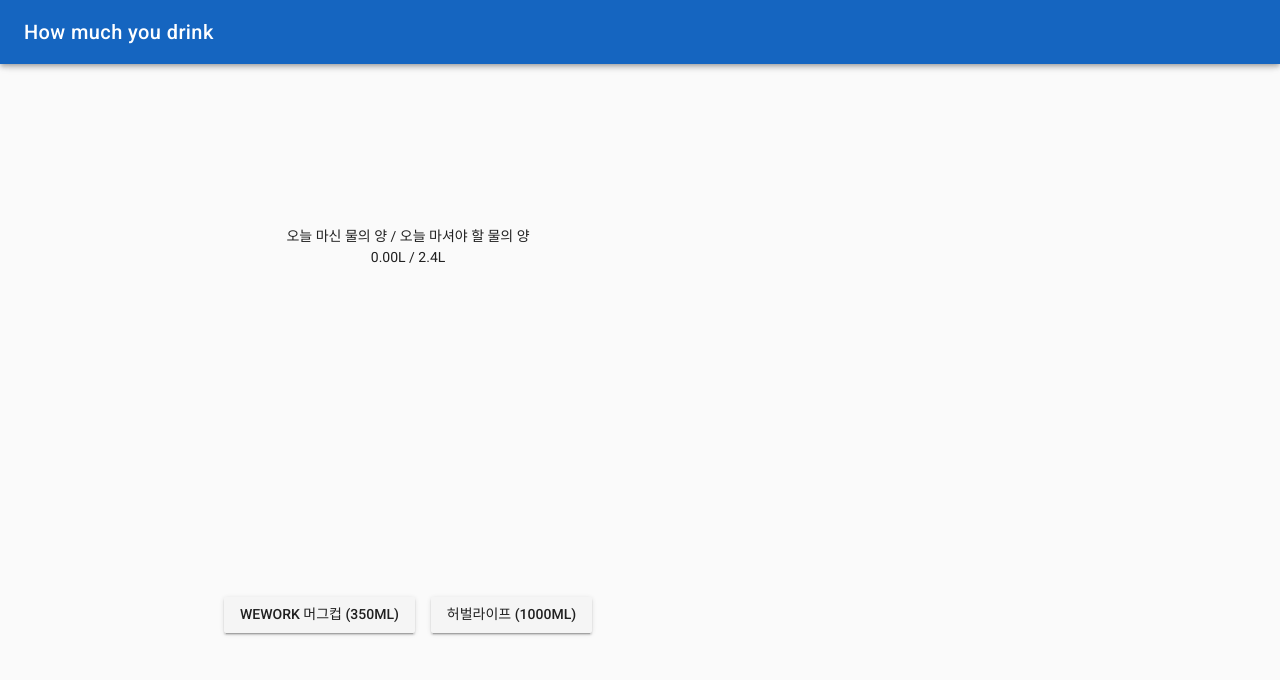
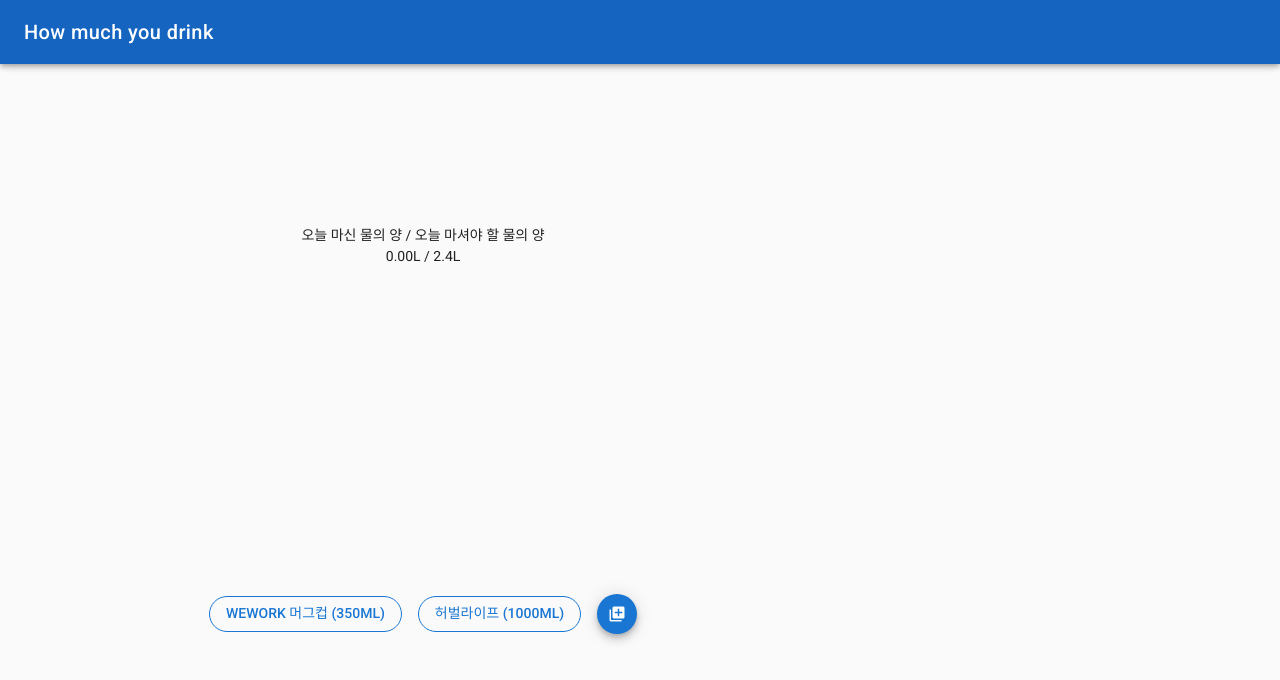
Before and after one commit to ebool/drinking-water, a Vue app: page / in a window 1280 px wide. Shown: the top 680 px of the page. Built offline with nearby package versions, Linux system fonts and the light colour scheme.

Commit message:
add buttons

```diff
--- a/src/components/button-cont.vue
+++ b/src/components/button-cont.vue
@@ -1,18 +1,42 @@
 <template>
   <v-flex class="button-cont">
-    <v-btn v-for="i in buttons" :key="i.type" @click="drink(i)">{{i.name}} ({{i.amount}}ml)</v-btn>
+    <v-btn outline round color="primary" v-for="i in getButtons" :key="i.type" @click="drink(i)">{{i.name}} ({{i.amount}}ml)</v-btn>
+    <v-dialog v-model="dialog" persistent max-width="500px" value>
+      <v-btn small fab color="primary" slot="activator"><v-icon>library_add</v-icon></v-btn>
+      <v-card>
+        <v-form ref="form">
+          <v-card-title class="headline">버튼 추가하기</v-card-title>
+          <v-card-text>
+            <v-text-field :rules="nameRules" required v-model="buttonName" clearable label="버튼 이름" hint="버튼의 이름을 입력해주세요"></v-text-field>
+            <v-text-field :rules="amountRules" required v-model="bottleAmount" clearable label="물병의 용량(mL)" hint="물병의 용량을 입력해주세요"></v-text-field>
+          </v-card-text>
+          <v-card-actions>
+            <v-spacer></v-spacer>
+            <v-btn color="blue darken-1" flat @click.native="dialog = false">Close</v-btn>
+            <v-btn color="blue darken-1" flat @click.native="submit">Save</v-btn>
+          </v-card-actions>
+        </v-form>
+      </v-card>
+    </v-dialog>
   </v-flex>
 </template>
 
 <script>
-import { mapMutations } from 'vuex';
+import { mapMutations, mapGetters } from 'vuex';
 
 export default {
   data () {
     return {
-      buttons: [
-        {name: 'wework 머그컵', amount: 350, type: '0'},
-        {name: '허벌라이프', amount: 1000, type: '1'}
+      dialog: false,
+      buttonName: '',
+      bottleAmount: '',
+      nameRules: [
+        v => !!v || '버튼 이름은 꼭 입력해야해!',
+        v => (v && v.length <= 10) || '너무 길어! 10자 이하로.'
+      ],
+      amountRules: [
+        v => !!v || '물병의 용량은 꼭 입력해야해!',
+        v => (Number.isInteger((new Number(v)).valueOf())) || '용량은 정수로 입력하세요. 소수점은 반올림 하셈'
       ]
     }
   },
@@ -21,7 +45,16 @@ export default {
       let date = +new Date();
       this.addDrinkHistory({date, cup});
     },
-    ...mapMutations(['addDrinkHistory'])
+    submit () {
+      if (this.$refs.form.validate()) {
+        this.dialog = false;
+        this.addButton({name: this.buttonName, amount: parseInt(this.bottleAmount)});
+      }
+    },
+    ...mapMutations(['addDrinkHistory', 'addButton'])
+  },
+  computed: {
+    ...mapGetters(['getButtons'])
   }
 }
 </script>
--- a/src/store/index.js
+++ b/src/store/index.js
@@ -8,7 +8,14 @@ const state = {
   user: {
     weight: 80
   },
-  drinkHistory: []
+  drinkHistory: [],
+  buttons: {
+    list: [
+      {name: 'wework 머그컵', amount: 350, type: '0'},
+      {name: '허벌라이프', amount: 1000, type: '1'}
+    ],
+    lastPK: 1
+  }
 }
 const mutations = {
   addDrinkHistory (state, history) {
@@ -20,6 +27,13 @@ const mutations = {
   },
   setDrinkHistory (state, history) {
     state.drinkHistory = history;
+  },
+  addButton (state, {name, amount}) {
+    state.buttons.list.push({
+      name,
+      amount,
+      type: String(++state.buttons.lastPK)
+    })
   }
 }
 const getters = {
@@ -33,6 +47,9 @@ const getters = {
   },
   todayDrinkHistory (state) {
     return filter(state.drinkHistory, (i) => { return isToday(i.date) });
+  },
+  getButtons (state) {
+    return state.buttons.list;
   }
 }
 const actions = {}
```
